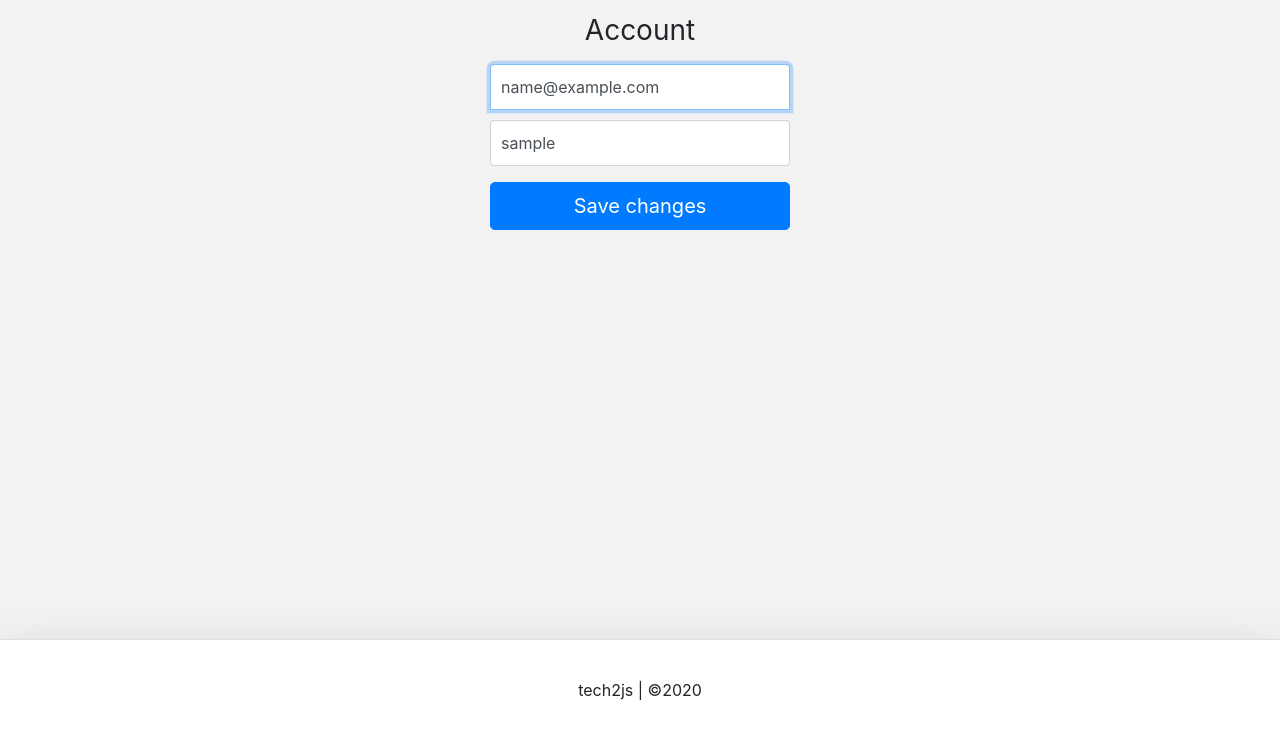
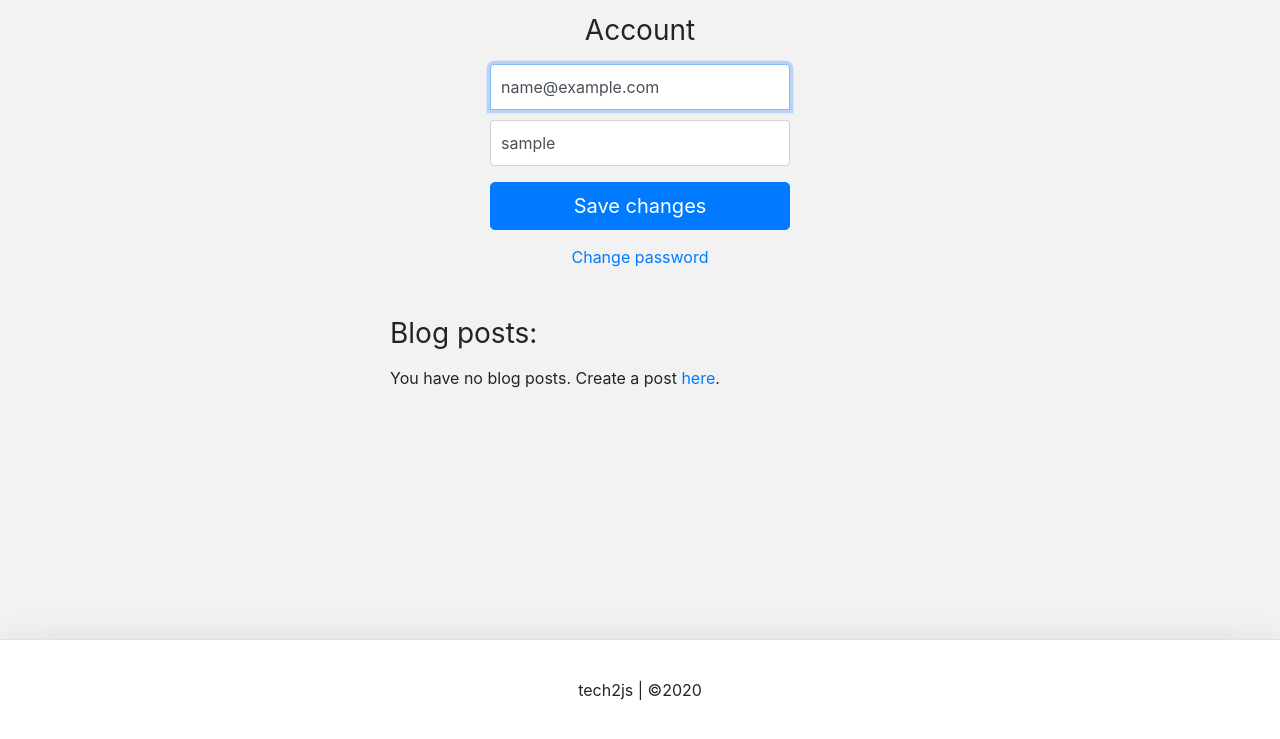
Before and after one commit to RichardRosario/django-project-2, a Django app: page /account/ in a window 1280 px wide. Shown: the part 96-835 px from the top of the page. Run offline with Django 3.2, Linux system fonts and the light colour scheme; the visitor is signed in with stand-in values (Sample User, id 1); data that the repository does not hold is empty; some libraries are stand-ins or nearby versions.

Commit message:
added blog post lists on individual account

```diff
--- a/account/templates/account/account.html
+++ b/account/templates/account/account.html
@@ -34,6 +34,12 @@
 
   .h3 {
     text-align: center;
+  }
+
+  .blog-posts {
+    max-width: 500px;
+    width: 100%;
+    margin: auto;
   }
 </style>
 
@@ -82,4 +88,33 @@
   </button>
 </form>
 
+<div class="d-flex flex-column">
+  <a class="m-auto" href="{% url 'password_change' %}">Change password</a>
+</div>
+
+<div class="container mt-4 p-4">
+  <div class="row">
+    <div class="blog-posts">
+      <h3 class="mb-3 font-weight-normal">Blog posts:</h3>
+      {% if blog_posts %}
+      <ul class="list-group">
+        {% for post in blog_posts %}
+        <a
+          href="{% url 'blog:detail' post.slug %}"
+          style="text-decoration: none"
+        >
+          <li class="list-group-item">{{post}}</li>
+        </a>
+        {% endfor %}
+      </ul>
+      {% else %}
+      <p>
+        You have no blog posts. Create a post
+        <a href="{% url 'blog:create' %}">here</a>.
+      </p>
+      {% endif %}
+    </div>
+  </div>
+</div>
+
 {%endblock%}
--- a/account/views.py
+++ b/account/views.py
@@ -1,7 +1,11 @@
 from django.shortcuts import render, redirect
 from django.contrib.auth import login, authenticate, logout
 
-from account.forms import RegistrationForm, AccountAuthenticationForm, AccountUpdateForm
+from account.forms import (
+    RegistrationForm,
+    AccountAuthenticationForm,
+    AccountUpdateForm
+)
 from blog.models import BlogPost
 
 
@@ -83,8 +87,8 @@ def account_view(request):
 
     context['account_form'] = form
 
-    # blog_posts = BlogPost.objects.filter(author=request.user)
-    # context['blog_posts'] = blog_posts
+    blog_posts = BlogPost.objects.filter(author=request.user)
+    context['blog_posts'] = blog_posts
 
     return render(request, "account/account.html", context)
 
--- a/blog/urls.py
+++ b/blog/urls.py
@@ -1,11 +1,13 @@
 from django.urls import path
 from blog.views import (
     create_blog_view,
+    detail_blog_view
 )
 
 app_name = 'blog'
 
 
 urlpatterns = [
-    path('create/', create_blog_view, name='create')
+    path('create/', create_blog_view, name='create'),
+    path('<slug>/', detail_blog_view, name='detail')
 ]
```
Also changed, not shown: blog/templates/blog/detail_blog.html (added, +31 -0 lines), blog/views.py (+11 -1 lines).
